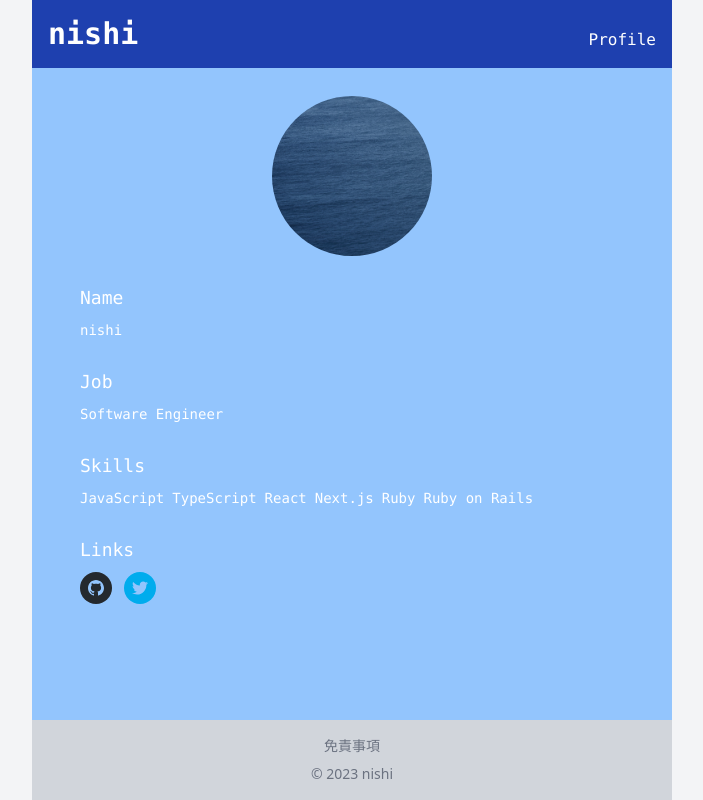
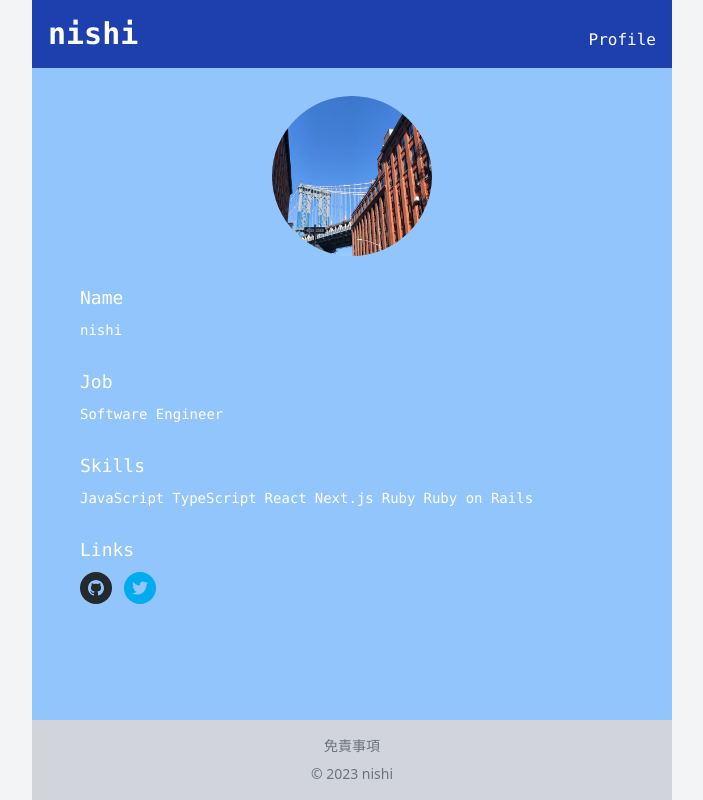
Before and after one commit to nishimura55/nishi55dev, a Next.js app: page /profile in a window 1280 px wide. Shown: the whole page, without its empty margins (288-991 px from the left). Built offline with nearby package versions, Linux system fonts and the light colour scheme.

Commit message:
update icon image

```diff
--- a/src/pages/profile/index.tsx
+++ b/src/pages/profile/index.tsx
@@ -1,7 +1,7 @@
 import { NextPage } from 'next'
 import Image from 'next/image'
 import { PageTitle } from '~/src/components/common/PageTitle'
-import ProfileImage from '~/public/sample-image.png'
+import ProfileIconImage from '~/public/ProfileIcon.png'
 import { SocialIcon } from 'react-social-icons'
 import { links, skillNames } from '~/src/constants/profile'
 
@@ -12,7 +12,7 @@ const Profile: NextPage = () => {
       <div className='mt-3 flex flex-col gap-7 sm:px-8'>
         <div className='flex justify-center'>
           <Image
-            src={ProfileImage}
+            src={ProfileIconImage}
             alt='プロフィール画像'
             className='h-32 w-32 rounded-full sm:h-40 sm:w-40'
           />
```
Also changed, not shown: public/ProfileIcon.png (added), public/sample-image.png (deleted).
